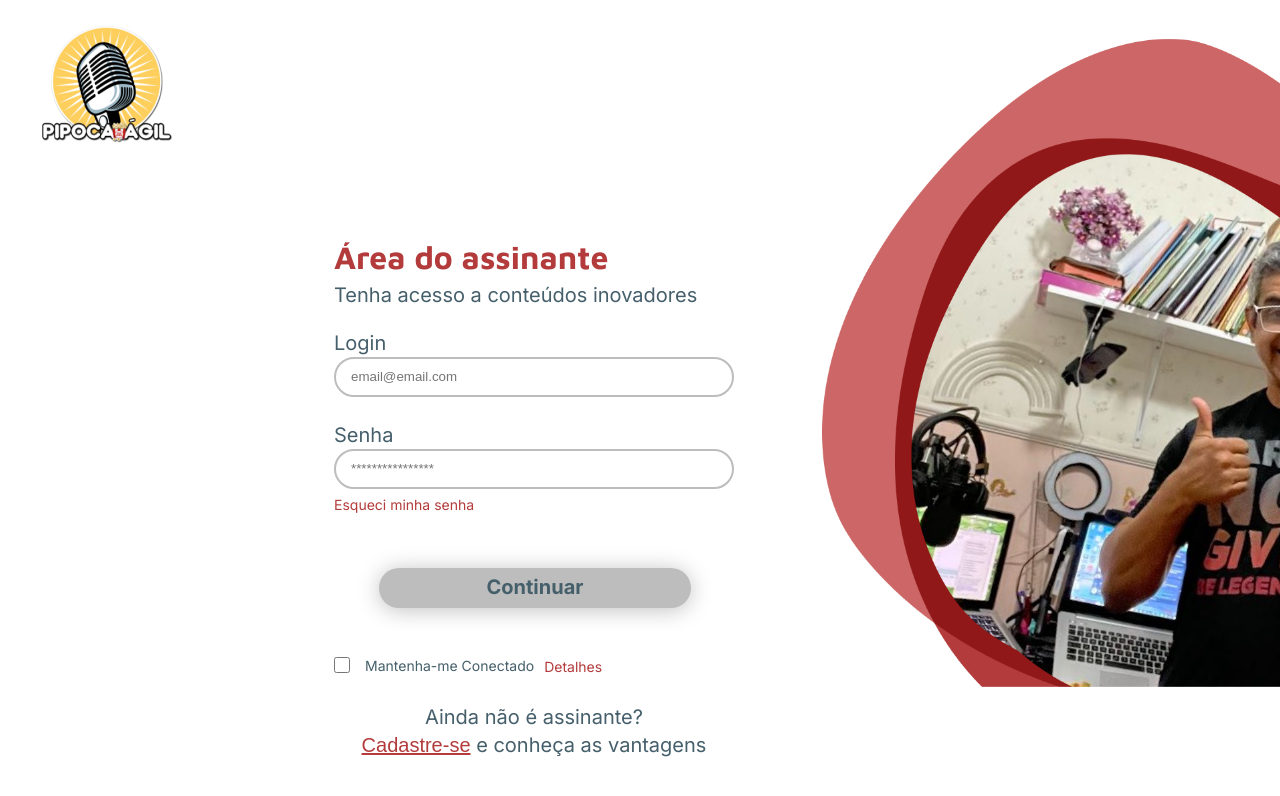
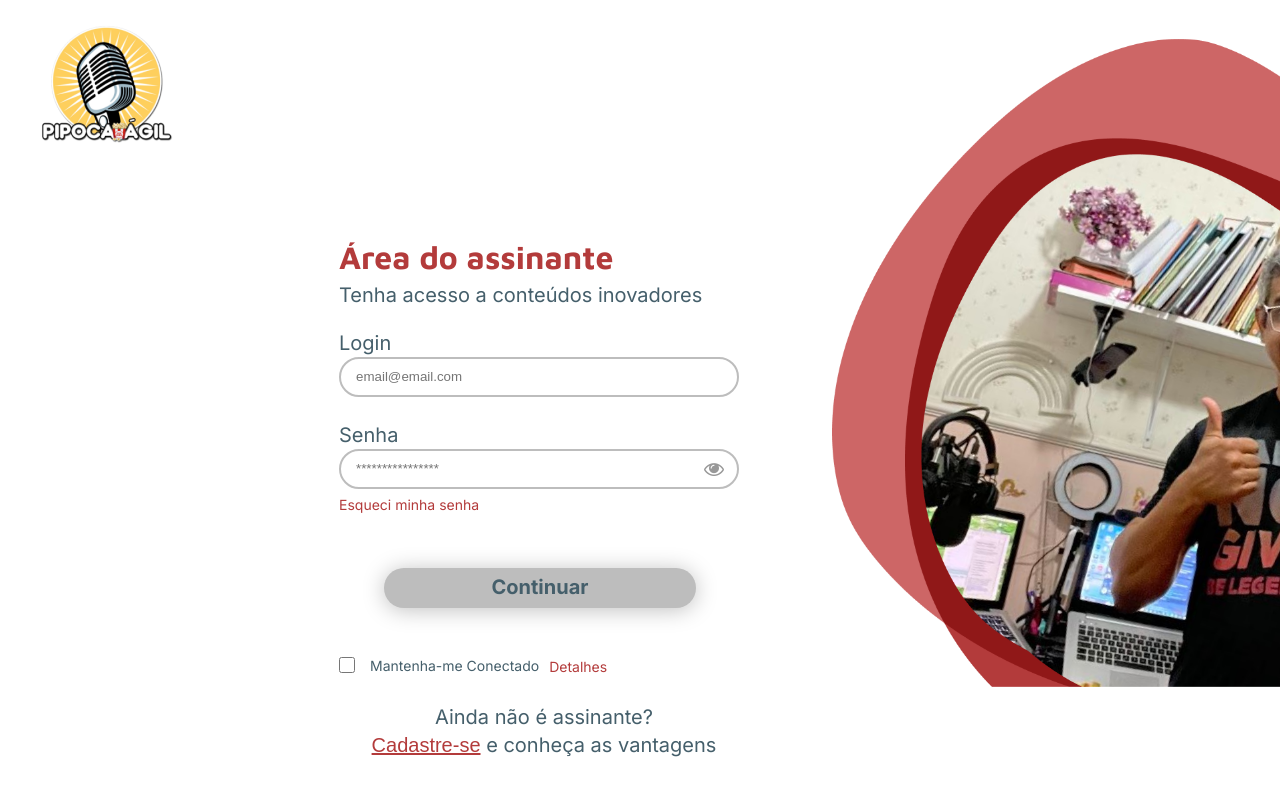
Before and after one commit to Pipoca-Agil/frontend, a React (Create React App) app: page /login in a window 1280 px wide. Shown: the top 796 px of the page. Built offline with nearby package versions, Linux system fonts and the light colour scheme; a web font is replaced by a local one.

Commit message:
feat: implementa logica de mostrar e esconder senha, implementa css do icone

```diff
--- a/src/pages/Login/index.tsx
+++ b/src/pages/Login/index.tsx
@@ -1,5 +1,5 @@
 import React, { useState } from 'react';
-import { StyledLoginPage, LogoImage, Title, SubTitle, FormStyle, ImageWrapper, Image, InputComponent, LableStyle, FormGroup, PasswordSpan, Body, Button, CheckBoxWapper, CheckBox, SpanText, LinkDetalhes, CadastreseDiv, CadastreseText,CadastreseText2 } from './style'
+import { StyledLoginPage, LogoImage, Title, SubTitle, FormStyle, ImageWrapper, Image, InputComponent, LableStyle, FormGroup, PasswordSpan, Body, Button, CheckBoxWapper, CheckBox, SpanText, LinkDetalhes, CadastreseDiv, CadastreseText,CadastreseText2, PassowrdWrapper, Icon } from './style'
 import LogoPipocaAgil from './Imgs/LogoPipocaAgil.png'
 import ImagemLogin from './Imgs/ImagemLogin.png'
 import { Link } from 'react-router-dom';
@@ -16,6 +16,7 @@ export default function Login() {
     email: '',
     password: '',
   });
+  const [showPassword, setShowPassword] = useState(false);
 
   const handleInputChange = (event: React.ChangeEvent<HTMLInputElement>) => {
     const { name, value } = event.target;
@@ -24,6 +25,10 @@ export default function Login() {
       [name]: value,
     });
   }
+
+  const togglePasswordVisibility = () => {
+    setShowPassword(!showPassword);
+  };
 
   const styleColor = {
     color: "#B33B3B",
@@ -55,13 +60,19 @@ export default function Login() {
             <FormGroup>
             <LableStyle>
                 Senha
+            <PassowrdWrapper>
             <InputComponent
               placeholder='****************'
-              type='password'
+              type={showPassword ? 'text' : 'password'}
               name='password'
               value={formData.password}
               onChange={handleInputChange}
               />
+                <Icon
+                  className={`fa ${showPassword ? 'fa-eye-slash' : 'fa-eye'}`}
+                  onClick={togglePasswordVisibility}
+                ></Icon>
+            </PassowrdWrapper>
             </LableStyle>
             <PasswordSpan>Esqueci minha senha</PasswordSpan>
             </FormGroup>
--- a/src/pages/Login/style.css
+++ b/src/pages/Login/style.css
@@ -1,3 +1,6 @@
+@import '~font-awesome/css/font-awesome.css';
+
+
 * {
   background-color: white;
 }
--- a/src/pages/Login/style.tsx
+++ b/src/pages/Login/style.tsx
@@ -182,3 +182,15 @@ letter-spacing: 0em;
 text-align: center;
 color: #455F6B;
 `
+
+export const PassowrdWrapper = styled.div`
+  display: flex;
+`
+
+export const Icon = styled.i`
+  position: relative;
+  top: 10px;
+  right: 35px;
+  background-color: transparent;
+  color: #989898
+`
```
